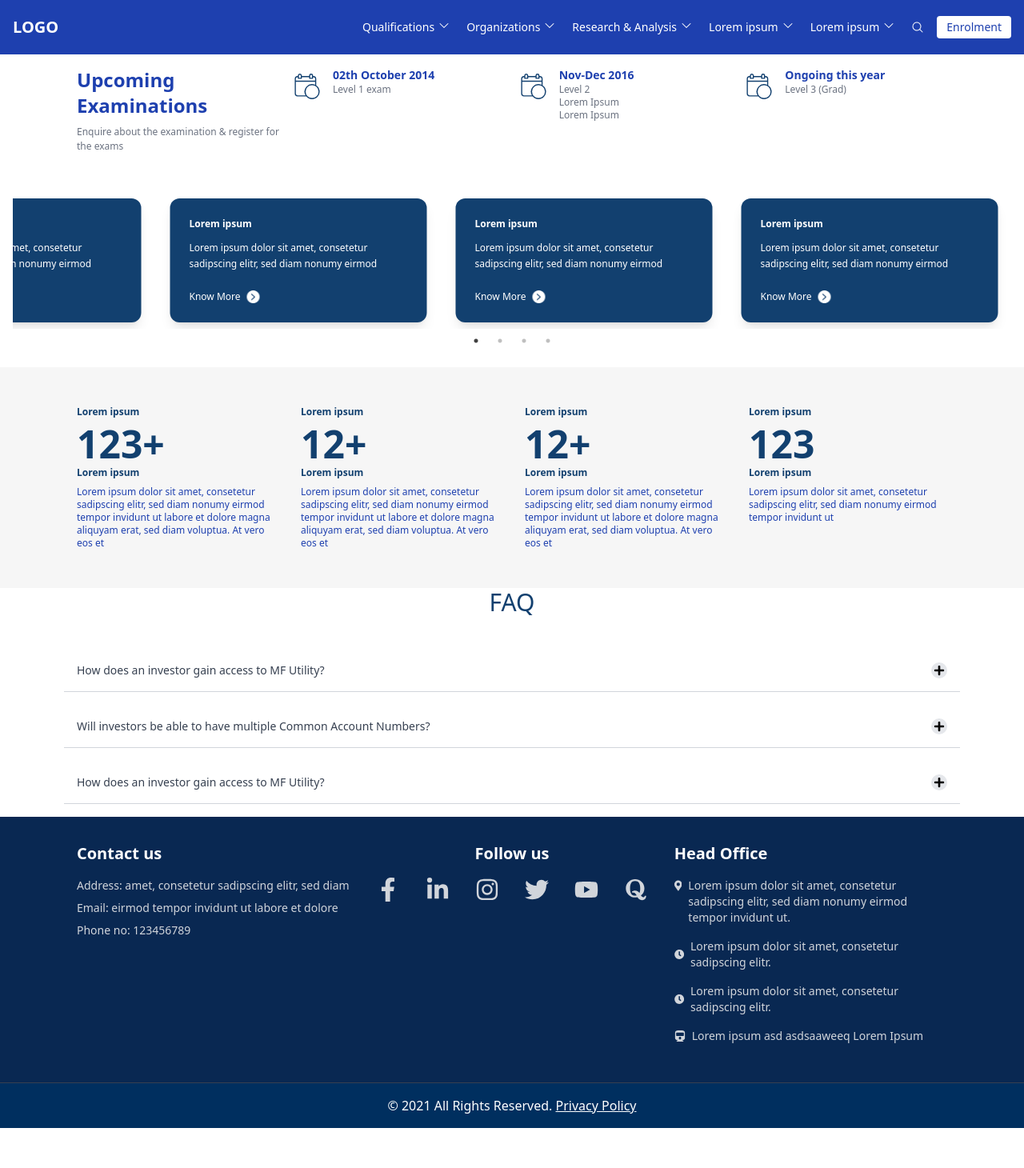
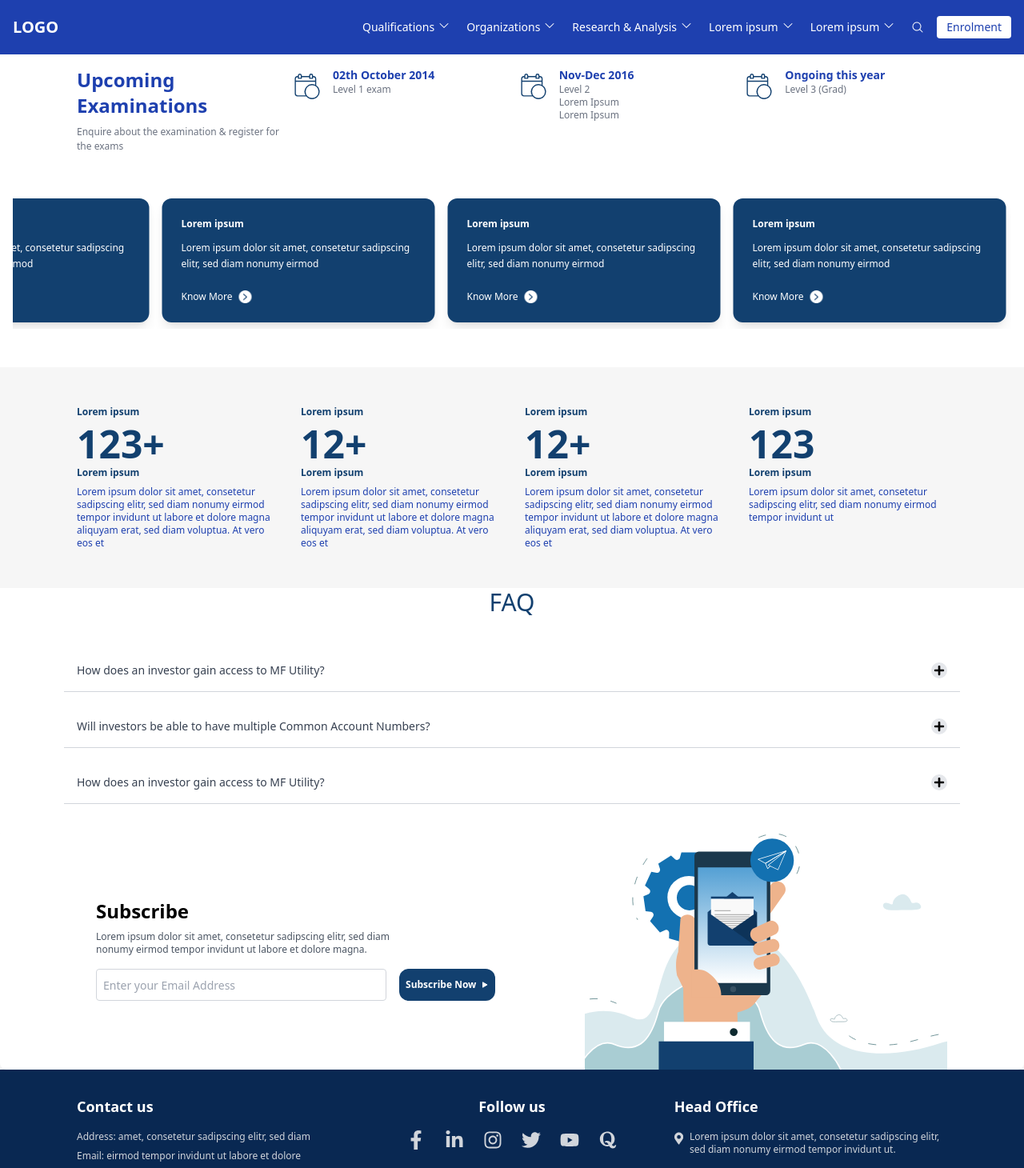
Before and after one commit to AnishRane13/Togglehead, a React (Create React App) app: page / in a window 1280 px wide. Shown: the top 1460 px of the page at 80% size. Before the commit the page ends 1410 px from the top, so only its background shows below. Built offline with nearby package versions, Linux system fonts and the light colour scheme.

Commit message:
Subscribe

```diff
--- a/src/App.css
+++ b/src/App.css
@@ -1,17 +1,11 @@
-/* ./src/SliderComponent.css */
-.slick-slide {
-  padding: 0 10px;
+.slider-container .slick-list {
+  overflow: visible;
 }
 
-.slick-list {
-  margin: 0 -10px;
+.slider-container .slick-slide:not(.slick-active) {
+  opacity: 0.5;
 }
 
-.slick-dots li button:before {
-  color: #1e3a8a; /* Tailwind's blue-800 */
+.slider-container .slick-slide:not(.slick-active) > div {
+  transform: scale(0.8);
 }
-
-.slick-dots li.slick-active button:before {
-  opacity: 1;
-  color: #1e3a8a; /* Tailwind's blue-800 */
-}
--- a/src/App.js
+++ b/src/App.js
@@ -5,6 +5,7 @@ import Upcoming from './components/Upcoming';
 import Navbar from './components/Navbar';
 import SliderComponent from './components/SliderComponent1';
 import Statistics from './components/Statistics';
+import SubscribeForm from './components/SubscribeForm';
 
 function App() {
   return (
@@ -14,6 +15,7 @@ function App() {
       <SliderComponent/>
       <Statistics/>
       <FAQ/>
+      <SubscribeForm/>
       <Footer/>
     </div>
   );
--- a/src/components/Footer.jsx
+++ b/src/components/Footer.jsx
@@ -1,6 +1,6 @@
 import React from 'react';
 import { FaFacebookF, FaLinkedinIn, FaInstagram, FaTwitter, FaYoutube, FaQuora, FaMapMarkerAlt, FaTrain, FaClock } from 'react-icons/fa';
-import { IconContext } from "react-icons";
+// import { IconContext } from "react-icons";
 
 const Footer = () => {
   return (
@@ -9,16 +9,16 @@ const Footer = () => {
         <div className="grid grid-cols-1 md:grid-cols-3 gap-8">
           {/* Contact Us */}
           <div className="text-left">
-            <h3 className="text-xl font-semibold mb-4">Contact us</h3>
-            <p className="text-sm mb-2 text-gray-300">Address: amet, consetetur sadipscing elitr, sed diam</p>
-            <p className="text-sm mb-2 text-gray-300">Email: eirmod tempor invidunt ut labore et dolore</p>
-            <p className="text-sm mb-2 text-gray-300">Phone no: 123456789</p>
+            <h3 className="text-lg font-semibold mb-4">Contact us</h3>
+            <p className="text-xs mb-2 text-gray-300">Address: amet, consetetur sadipscing elitr, sed diam</p>
+            <p className="text-xs mb-2 text-gray-300">Email: eirmod tempor invidunt ut labore et dolore</p>
+            <p className="text-xs mb-2 text-gray-300">Phone no: 123456789</p>
           </div>
 
           {/* Follow Us */}
           <div className="flex flex-col items-start md:items-center">
-            <h3 className="text-xl font-semibold mb-4 text-left md:text-center">Follow us</h3>
-            <div className="flex space-x-8 text-3xl text-gray-300">
+            <h3 className="text-lg font-semibold mb-4 text-left md:text-center">Follow us</h3>
+            <div className="flex space-x-6 text-2xl text-gray-300">
               <a href="#" aria-label="Facebook" className="hover:text-gray-400">
                 <FaFacebookF />
               </a>
@@ -42,28 +42,28 @@ const Footer = () => {
 
           {/* Head Office */}
           <div className="text-left">
-            <h3 className="text-xl font-semibold mb-4">Head Office</h3>
-            <div className="flex items-start text-sm mb-4 text-gray-300">
+            <h3 className="text-lg font-semibold mb-4">Head Office</h3>
+            <div className="flex items-start text-xs mb-4 text-gray-300">
               <FaMapMarkerAlt className="mr-2 text-xl mb-1" />
               <p>Lorem ipsum dolor sit amet, consetetur sadipscing elitr, sed diam nonumy eirmod tempor invidunt ut.</p>
             </div>
-            <div className="flex items-center text-sm mb-4 text-gray-300">
+            <div className="flex items-center text-xs mb-4 text-gray-300">
               <FaClock className="mr-2 text-sm" />
               <p>Lorem ipsum dolor sit amet, consetetur sadipscing elitr.</p>
             </div>
-            <div className="flex items-center text-sm mb-4 text-gray-300">
-              <FaClock className="mr-2" />
+            <div className="flex items-center text-xs mb-4 text-gray-300">
+              <FaClock className="mr-2 text-sm" />
               <p>Lorem ipsum dolor sit amet, consetetur sadipscing elitr.</p>
             </div>
-            <div className="flex items-center text-sm mb-4 text-gray-300">
-              <FaTrain className="mr-2" />
+            <div className="flex items-center text-xs mb-4 text-gray-300">
+              <FaTrain className="mr-2 text-sm" />
               <p>Lorem ipsum asd asdsaaweeq Lorem Ipsum</p>
             </div>
           </div>
                   </div>
       </div>
       {/* Bottom bar */}
-      <div className="mt-8 border-t border-gray-700 pt-4 pb-4 text-center text-md bg-[#002F5F]">
+      <div className="mt-8 border-t border-gray-700 pt-4 pb-4 text-center text-xs bg-[#002F5F]">
         <p>&copy; 2021 All Rights Reserved. <a href="#" className="underline">Privacy Policy</a></p>
       </div>
     </footer>
--- a/src/components/SliderComponent.css
+++ b/src/components/SliderComponent.css
@@ -1,17 +1,11 @@
-/* ./src/SliderComponent.css */
-.slick-slide {
-    padding: 0 10px;
-  }
+.slider-container .slick-list {
+  overflow: visible;
+}
 
-  .slick-list {
-    margin: 0 -10px;
-  }
+.slider-container .slick-slide:not(.slick-active) {
+  opacity: 0.5;
+}
 
-  .slick-dots li button:before {
-    color: #1e3a8a; /* Tailwind's blue-800 */
-  }
-
-  .slick-dots li.slick-active button:before {
-    opacity: 1;
-    color: #1e3a8a; /* Tailwind's blue-800 */
-  }
+.slider-container .slick-slide:not(.slick-active) > div {
+  transform: scale(0.8);
+}
--- a/src/components/SliderComponent1.jsx
+++ b/src/components/SliderComponent1.jsx
@@ -13,10 +13,9 @@ const sliderData = [
 
 const SliderComponent = () => {
   const settings = {
-    dots: true,
     infinite: true,
     speed: 500,
-    slidesToShow: 3.5,
+    slidesToShow: 3.5, // Show approximately 3.5 slides
     slidesToScroll: 1,
     responsive: [
       {
--- /dev/null
+++ b/src/components/SubscribeForm.jsx
@@ -0,0 +1,43 @@
+import React from 'react';
+import phoneBg from '../assets/Phone.svg'; // Ensure the SVG is in the 'src' directory
+import TriangleIcon from '../assets/Triangle.png'; // Adjust the path as needed
+
+const SubscribeForm = () => {
+  return (
+    <div className="max-w-7xl mx-auto px-4 sm:px-6 lg:px-24 bg-white shadow-lg rounded-lg overflow-hidden mt-8">
+      <div className="md:flex md:items-center">
+        <div className="p-6 md:w-7/12 pr-28">
+          <h2 className="text-2xl font-bold mb-2">Subscribe</h2>
+          <p className="text-gray-600 mb-4 text-xs pr-28">
+            Lorem ipsum dolor sit amet, consetetur sadipscing elitr, sed diam nonumy eirmod tempor invidunt ut labore et dolore magna.
+          </p>
+          <form className="flex flex-col md:flex-row md:space-x-4">
+            <input
+              type="email"
+              placeholder="Enter your Email Address"
+              className="w-full p-2 border border-gray-300 rounded mb-4 md:mb-0 text-sm"
+              style={{ height: '40px' }}
+            />
+            <button
+              type="submit"
+              className="relative flex items-center justify-center bg-[#12406F] text-white p-2 rounded-xl hover:bg-[#0E3557] transition-colors duration-300 text-xs font-semibold"
+              style={{ minWidth: '120px' }}
+            >
+              Subscribe Now
+              <img
+                src={TriangleIcon}
+                alt="Triangle"
+                className="ml-2 h-2"
+              />
+            </button>
+          </form>
+        </div>
+        <div className="md:w-5/12 bg-cover bg-center bg-no-repeat" style={{ backgroundImage: `url(${phoneBg})`, minHeight: '300px' }}>
+          {/* If you need additional content here, add it inside this div */}
+        </div>
+      </div>
+    </div>
+  );
+};
+
+export default SubscribeForm;
```
Also changed, not shown: src/assets/Phone.svg (added), src/assets/Triangle.png (added).
